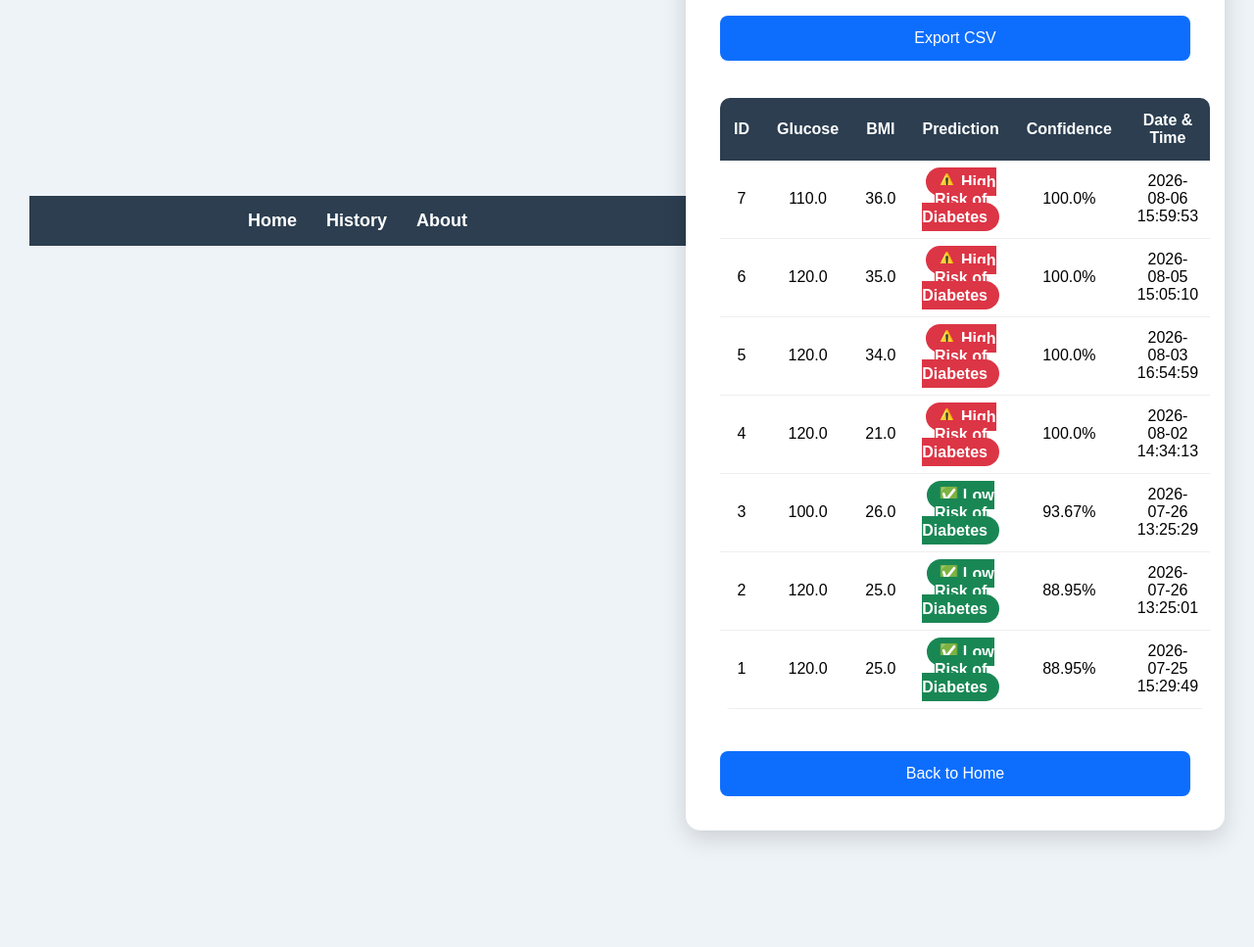
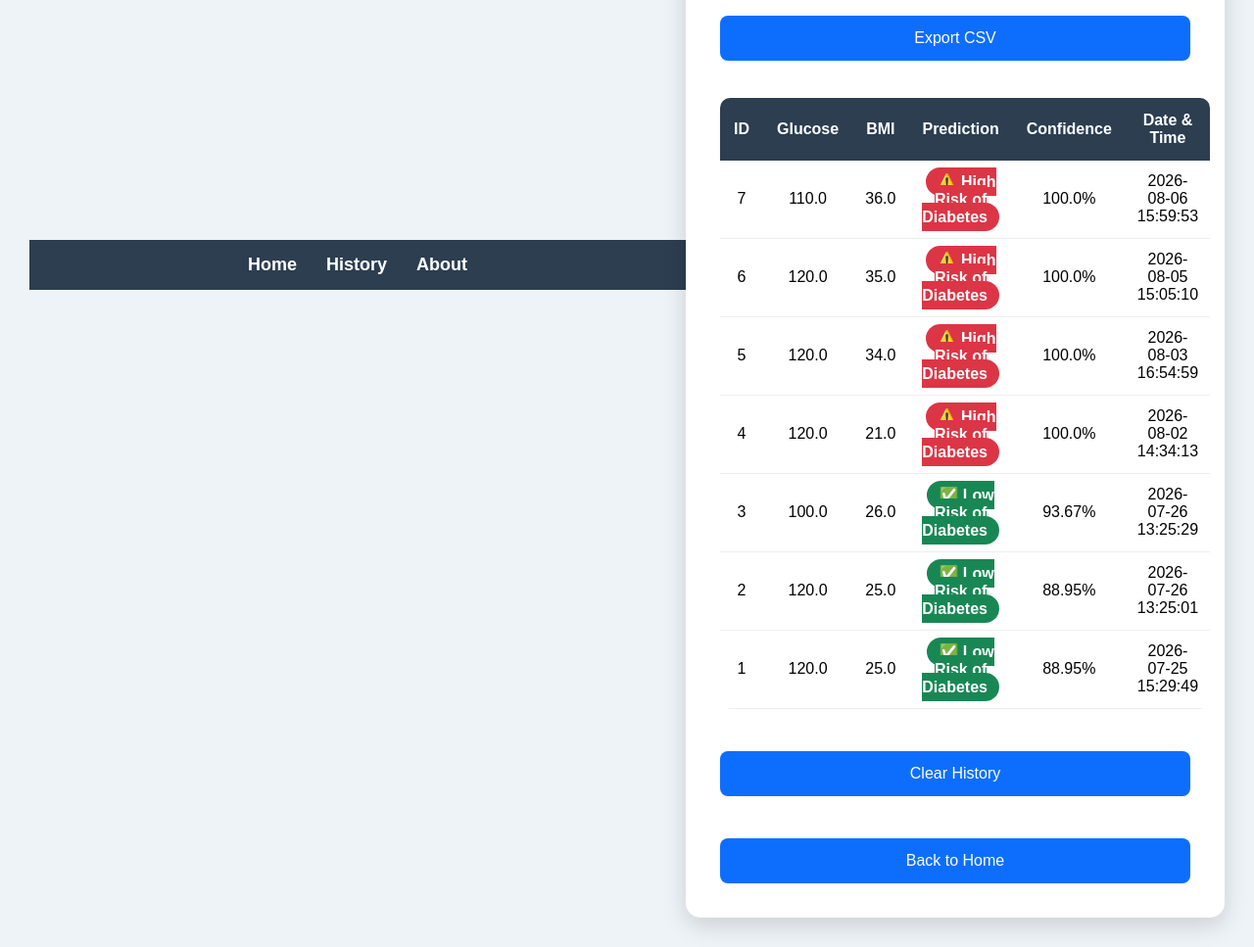
Before and after one commit to harinisharma-t/DiabetesPredictionAI, a Flask app: page /history in a window 1280 px wide. Shown: the part 396-1363 px from the top of the page at 98% size. Before the commit the page ends 1257 px from the top, so only its background shows below. Run offline with Flask 3, Linux system fonts and the light colour scheme; data comes from the database, SQL or seed files in the repository; parts of the project's set-up code (start-up, migrations or seed data) failed here and were passed over.

Commit message:
Day 36: Add clear prediction history feature

```diff
--- a/app/app.py
+++ b/app/app.py
@@ -1,4 +1,4 @@
-from flask import Flask, render_template, request, Response, jsonify
+from flask import Flask, render_template, request, redirect
 import pickle
 import os
 import csv
@@ -16,9 +16,9 @@ from db import (
     get_all_predictions,
     get_statistics,
     search_predictions,
-    export_predictions
+    export_predictions,
+    clear_predictions
 )
-
 
 app = Flask(__name__)
 
@@ -281,6 +281,13 @@ def history():
         search=search
     )
 
+@app.route("/clear-history", methods=["POST"])
+def clear_history():
+
+    clear_predictions()
+
+    return redirect("/history")
+
 
 # ---------------------------------------------------------
 # ABOUT PAGE
--- a/app/db.py
+++ b/app/db.py
@@ -150,3 +150,11 @@ def export_predictions():
     connection.close()
 
     return data
+def clear_predictions():
+    conn = sqlite3.connect(DB_NAME)
+    cursor = conn.cursor()
+
+    cursor.execute("DELETE FROM predictions")
+
+    conn.commit()
+    conn.close()
--- a/app/templates/history.html
+++ b/app/templates/history.html
@@ -102,6 +102,16 @@
 
     <br>
 
+    <form action="/clear-history" method="POST"
+      onsubmit="return confirm('Are you sure you want to delete all prediction history?');">
+
+    <button type="submit">
+        Clear History
+    </button>
+
+</form>
+
+<br>
     <a href="/">
         <button>Back to Home</button>
     </a>
```
